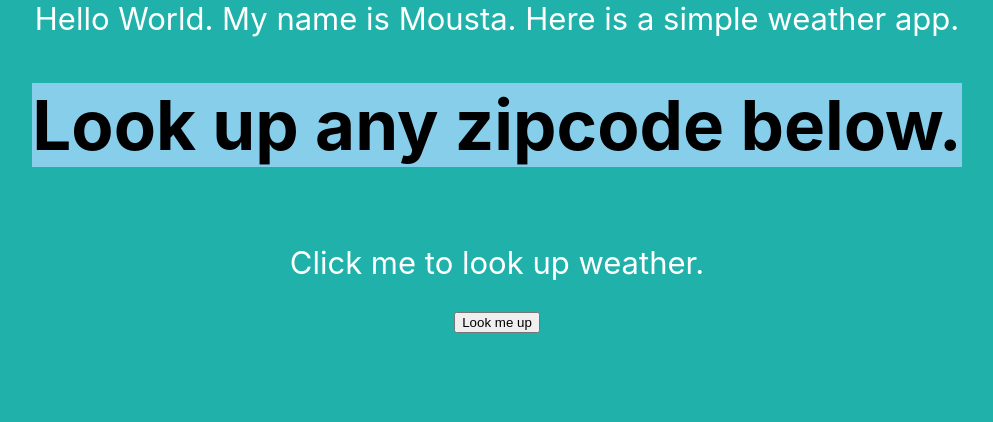
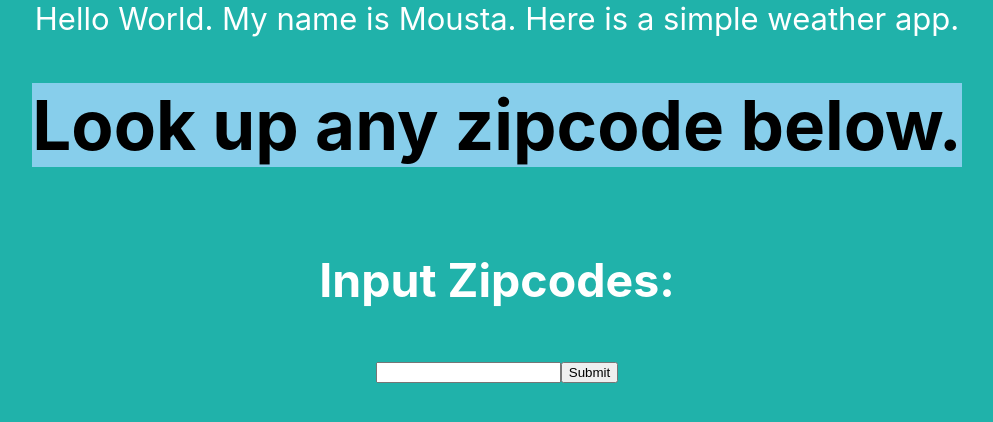
Before and after one commit to Moustadirane/Weather-app, a React (Create React App) app: page / in a window 1280 px wide. Shown: the top 422 px of the page, without its empty margins (143-1136 px from the left). Built offline with nearby package versions, Linux system fonts and the light colour scheme.

Commit message:
take input

```diff
--- a/src/App.js
+++ b/src/App.js
@@ -20,8 +20,16 @@
         <header className="App-header">
             Hello World. My name is Mousta. Here is a simple weather app.
             <h1 span className= "topStyle"> Look up any zipcode below.  </h1>
-            <p> Click me to look up weather.</p>
-            <button onClick= {this.handleClick}> Look me up</button>
+
+            <form>
+              <label>
+                <h2>Input Zipcodes:</h2>
+                <input type = "text" name = "name" />
+              </label>
+              <input type = "submit" value = "Submit" />
+            </form>
+
+
         </header>
 
 
```
